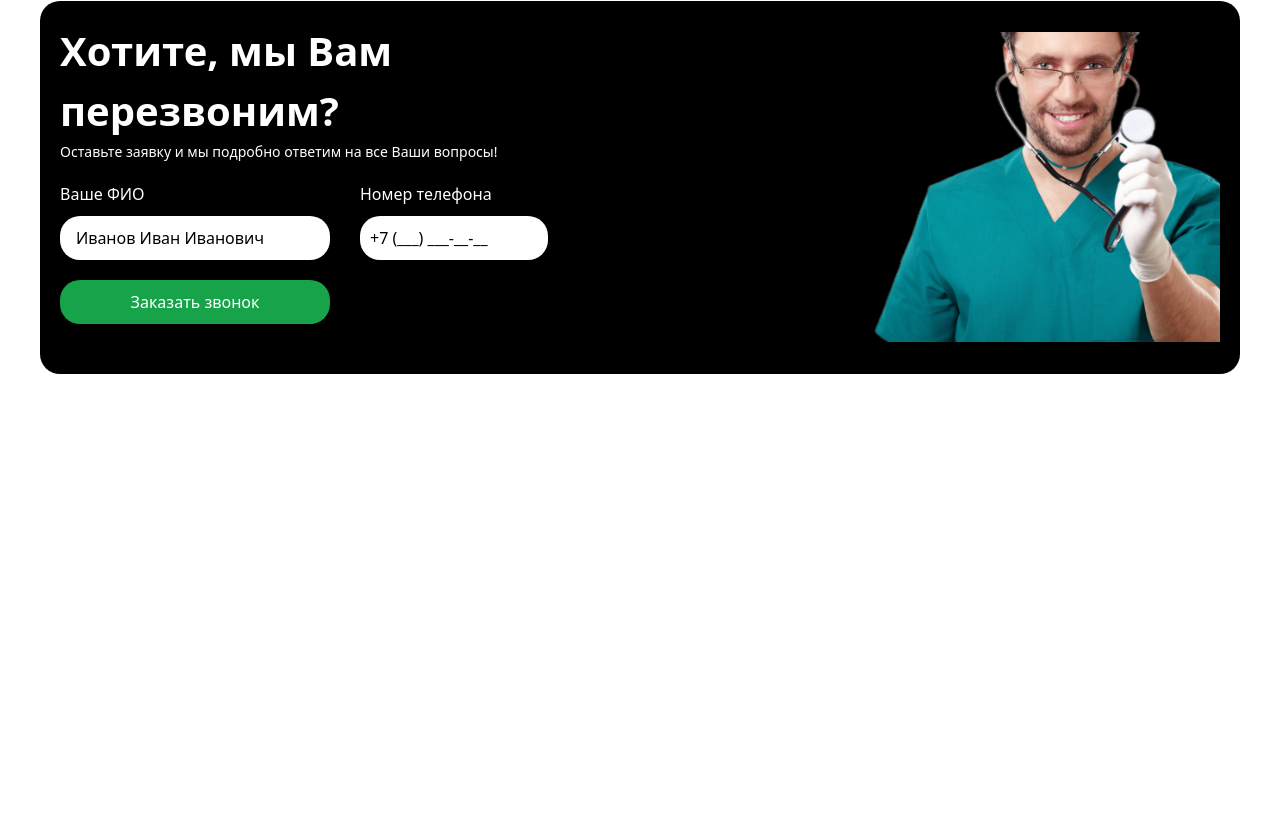
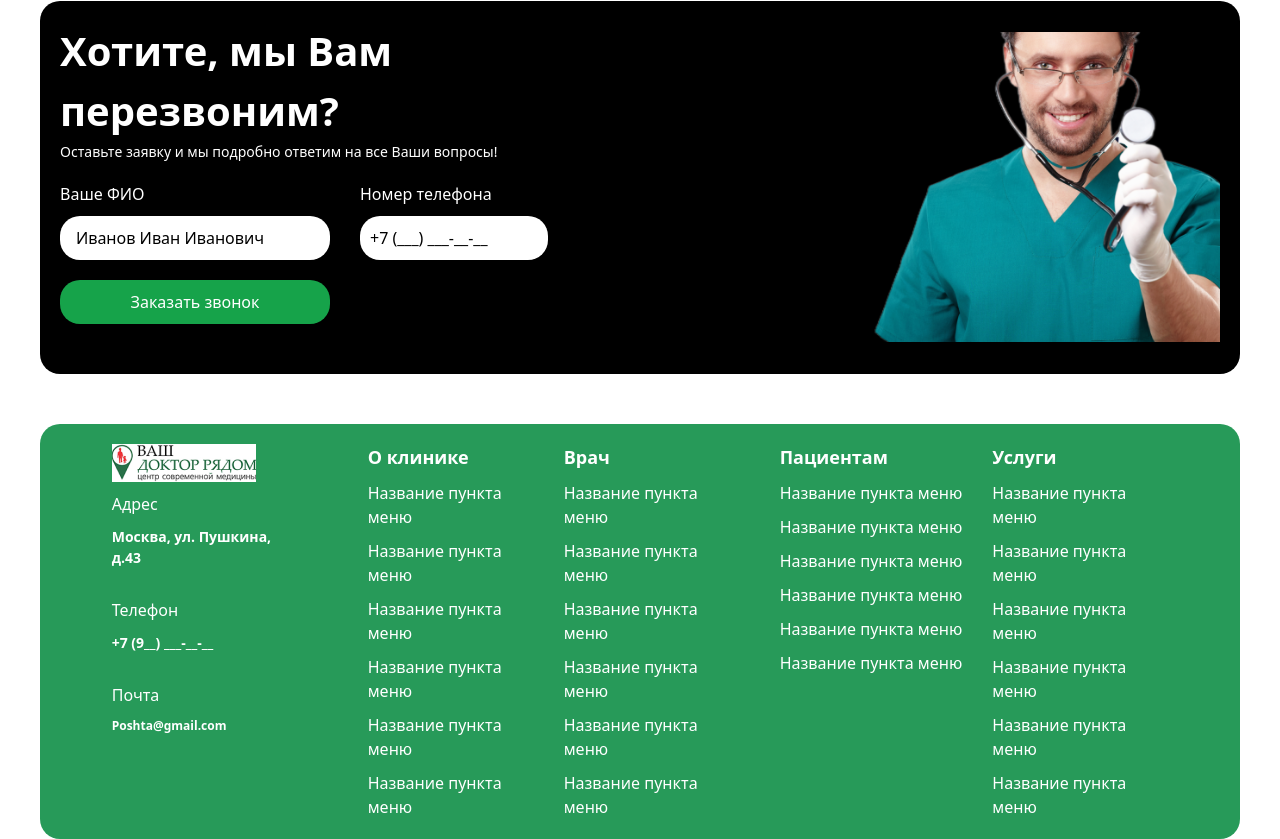
Before and after one commit to matlab0701/repos_paractic, a website: page src/main.html in a window 1280 px wide. Shown: the part 2839-3678 px from the top of the page. Before the commit the page ends 3263 px from the top, so only its background shows below. Drawn offline with Linux system fonts and the light colour scheme.

Commit message:
sections add

```diff
--- a/src/main.html
+++ b/src/main.html
@@ -240,6 +240,78 @@
             </aside>
         </section>
     </main>
+    <footer
+        class="p-[20px]  flex flex-col gap-[30px] xl:flex-row items-stretch max-w-[1200px] m-auto justify-between lg:justify-center rounded-[20px] lg:gap-[40px] bg-[#279A59]">
+        <article class="w-[176px] lg:mr-[40px]">
+
+            <img src="./image 1.png" alt="">
+
+
+            <div class="flex flex-row lg:flex-col gap-[20px]">
+                <div class="w-[111px] lg:w-[176px]">
+                    <p class="text-white pt-[10px] text-[16px]">Адрес</p>
+                    <p class="text-white pt-[10px] text-[14px] lg:font-[600] w-[111px] lg:w-[176px]">Москва, ул.
+                        Пушкина, д.43</p>
+                </div>
+                <div class="w-[111px] lg:w-[176px] ">
+                    <p class="text-white pt-[10px]">Телефон</p>
+                    <p class="text-white pt-[10px]  text-[14px] lg:font-[600] lg:w-[176px] w-[111px]">+7 (9__) ___-__-__
+                    </p>
+                </div>
+                <div class="w-[111px] lg:w-[176px]">
+                    <p class="text-white pt-[10px]">Почта</p>
+                    <p class="text-white pt-[10px]  text-[12px] lg:font-[600] lg:w-[176px] w-[111px]">Poshta@gmail.com
+                    </p>
+                </div>
+            </div>
+
+        </article>
+        <div class="flex flex-row gap-[20px]">
+            <article class="w-[176px]">
+                <h1 class="text-[18px] font-[700] text-white">О клинике</h1>
+                <p class="text-white pt-[10px] lg:text-[16px] text-[14px] font-[400]">Название пункта меню</p>
+                <p class="text-white pt-[10px] lg:text-[16px] text-[14px] font-[400]">Название пункта меню</p>
+                <p class="text-white pt-[10px] lg:text-[16px] text-[14px] font-[400]">Название пункта меню</p>
+                <p class="text-white pt-[10px] lg:text-[16px] text-[14px] font-[400]">Название пункта меню</p>
+                <p class="text-white pt-[10px] lg:text-[16px] text-[14px] font-[400]">Название пункта меню</p>
+                <p class="text-white pt-[10px] lg:text-[16px] text-[14px] font-[400]">Название пункта меню</p>
+
+
+            </article>
+            <article class="w-[176px]">
+                <h1 class="text-[18px] font-[700] text-white">Врач</h1>
+                <p class="text-white pt-[10px] lg:text-[16px] text-[14px] font-[400]">Название пункта меню</p>
+                <p class="text-white pt-[10px] lg:text-[16px] text-[14px] font-[400]">Название пункта меню</p>
+                <p class="text-white pt-[10px] lg:text-[16px] text-[14px] font-[400]">Название пункта меню</p>
+                <p class="text-white pt-[10px] lg:text-[16px] text-[14px] font-[400]">Название пункта меню</p>
+                <p class="text-white pt-[10px] lg:text-[16px] text-[14px] font-[400]">Название пункта меню</p>
+                <p class="text-white pt-[10px] lg:text-[16px] text-[14px] font-[400]">Название пункта меню</p>
+            </article>
+        </div>
+        <div class="flex flex-row gap-[30px]">
+            <article class="w-[176px">
+                <h1 class="text-[18px] font-[700] text-white">Пациентам</h1>
+                <p class="text-white pt-[10px] lg:text-[16px] text-[14px] font-[400]">Название пункта меню</p>
+                <p class="text-white pt-[10px] lg:text-[16px] text-[14px] font-[400]">Название пункта меню</p>
+                <p class="text-white pt-[10px] lg:text-[16px] text-[14px] font-[400]">Название пункта меню</p>
+                <p class="text-white pt-[10px] lg:text-[16px] text-[14px] font-[400]">Название пункта меню</p>
+                <p class="text-white pt-[10px] lg:text-[16px] text-[14px] font-[400]">Название пункта меню</p>
+                <p class="text-white pt-[10px] lg:text-[16px] text-[14px] font-[400]">Название пункта меню</p>
+            </article>
+            <article class="w-[176px]">
+                <h1 class="text-[18px] font-[700] text-white">Услуги</h1>
+                <p class="text-white pt-[10px] lg:text-[16px] text-[14px] font-[400]">Название пункта меню</p>
+                <p class="text-white pt-[10px] lg:text-[16px] text-[14px] font-[400]">Название пункта меню</p>
+                <p class="text-white pt-[10px] lg:text-[16px] text-[14px] font-[400]">Название пункта меню</p>
+                <p class="text-white pt-[10px] lg:text-[16px] text-[14px] font-[400]">Название пункта меню</p>
+                <p class="text-white pt-[10px] lg:text-[16px] text-[14px] font-[400]">Название пункта меню</p>
+                <p class="text-white pt-[10px] lg:text-[16px] text-[14px] font-[400]">Название пункта меню</p>
+            </article>
+        </div>
+        </div>
+
+
+    </footer>
 </body>
 
 </html>
```
Lines whose indentation alone changed are shown as unchanged.
